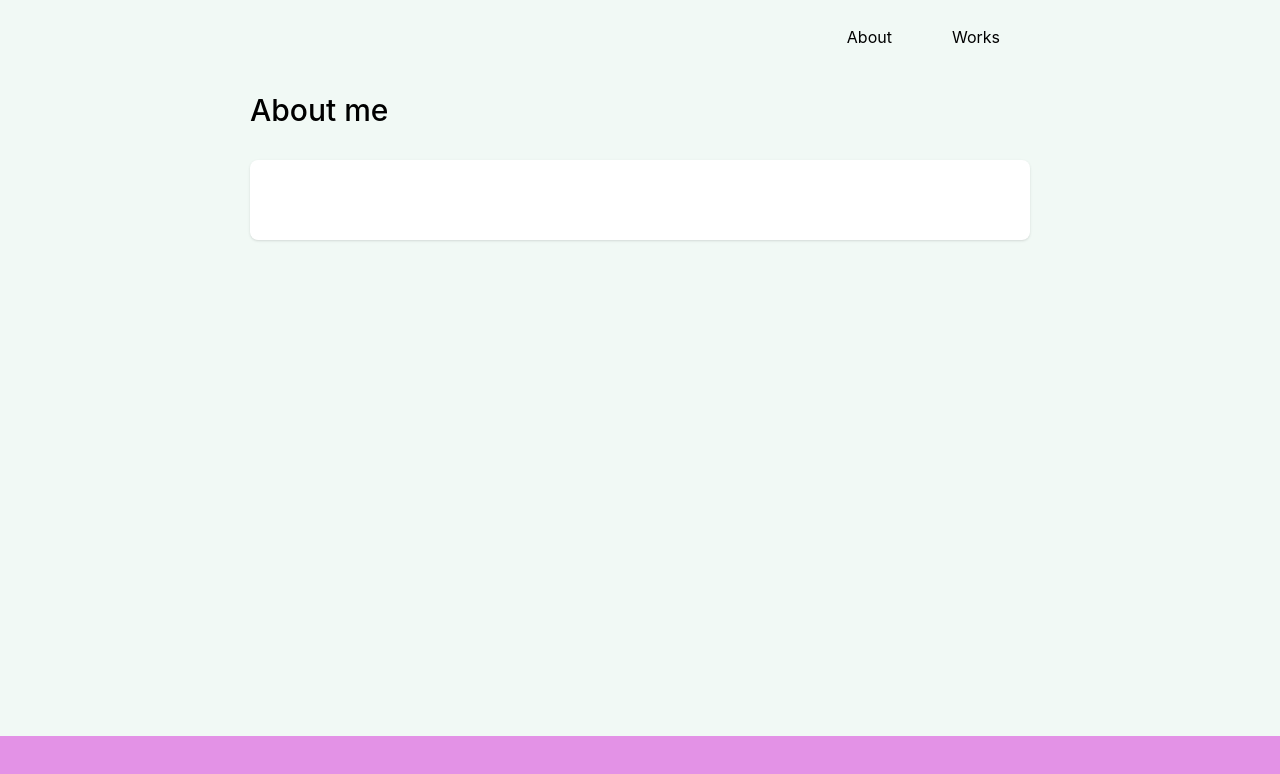
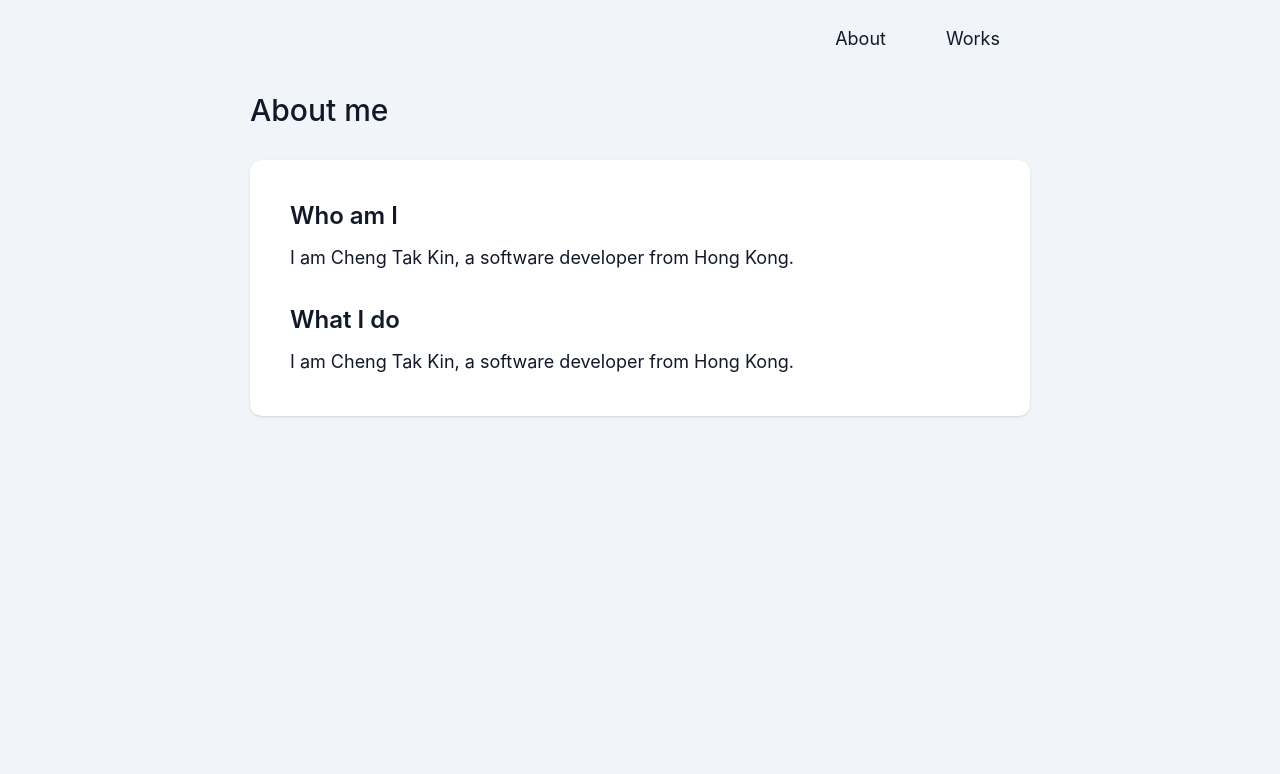
Before and after one commit to zendagin/portfolio, a Nuxt app: page / in a window 1280 px wide. Shown: the top 774 px of the page. Built offline with nearby package versions, Linux system fonts and the light colour scheme.

Commit message:
feat: sample text and style

```diff
--- a/assets/css/main.css
+++ b/assets/css/main.css
@@ -1,8 +1,7 @@
 :root {
     --main-color: rgb(64, 156, 64);
     --main-color-light: rgb(203, 235, 203);
-    --color-1: rgb(131, 122, 74);
-    --color-2: rgb(227, 146, 230);
+    --bg-light: #f1f5f9;
 
     --navbar-height: 60px;
     --footer-height: 64px;
@@ -10,8 +9,9 @@
 }
 
 body {
-    font-family: Inter,Helvetica Neue,Arial,Hiragino Kaku Gothic ProN,Hiragino Sans,Meiryo,sans-serif;
-    background-color: #f1f9f5;
+    font-family: Inter, Helvetica Neue, Arial, Hiragino Kaku Gothic ProN, Hiragino Sans, Meiryo, sans-serif;
+    background-color: var(--bg-light);
+    @apply text-lg text-gray-900;
 }
 
 .title {
@@ -19,5 +19,9 @@ body {
 }
 
 .content {
-    @apply rounded-lg bg-white p-10 shadow;
+    @apply rounded-xl bg-white p-10 shadow;
 }
+
+.subtitle {
+    @apply mb-3 text-2xl font-semibold;
+}
--- a/pages/index.vue
+++ b/pages/index.vue
@@ -4,6 +4,18 @@
             <h1>About me</h1>
         </div>
         <div class="content">
+            <section>
+                <h2 class="subtitle">Who am I</h2>
+                <p>
+                    I am Cheng Tak Kin, a software developer from Hong Kong.
+                </p>
+            </section>
+            <section>
+                <h2 class="subtitle">What I do</h2>
+                <p>
+                    I am Cheng Tak Kin, a software developer from Hong Kong.
+                </p>
+            </section>
         </div>
     </div>
 </template>
@@ -11,8 +23,12 @@
 <script setup lang="ts">
 </script>
 
-<style>
+<style scoped>
 .main {
     padding-bottom: 100px;
 }
+
+section:not(:last-child) {
+    @apply mb-8;
+}
 </style>
--- a/pages/works.vue
+++ b/pages/works.vue
@@ -11,7 +11,7 @@
 <script setup lang="ts">
 </script>
 
-<style>
+<style scoped>
 .main {
     padding-bottom: 100px;
 }
```
